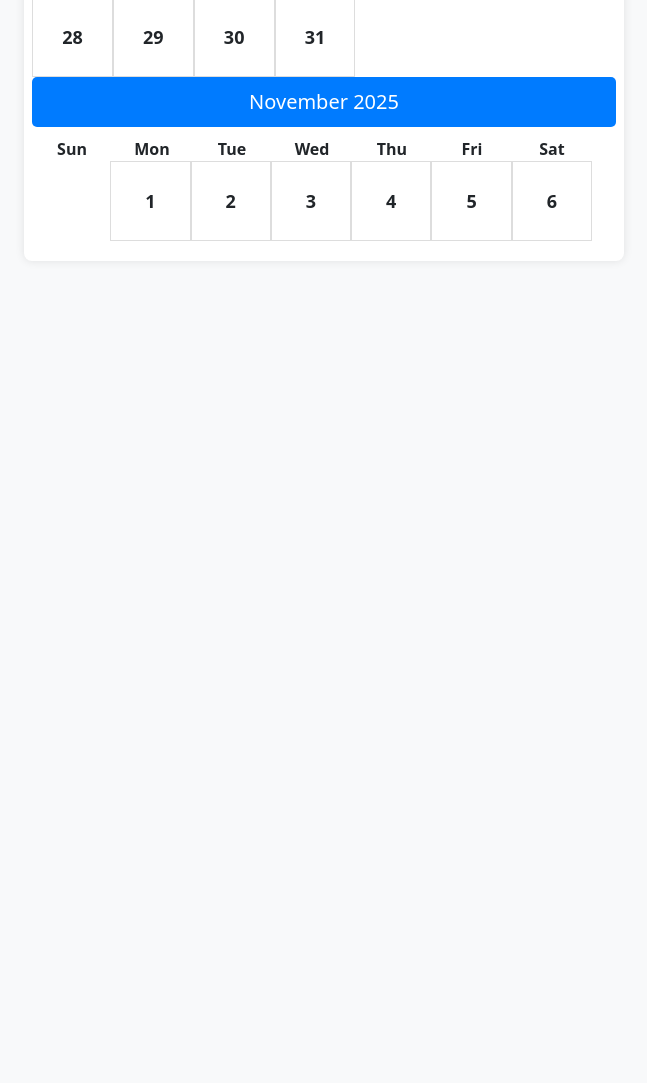
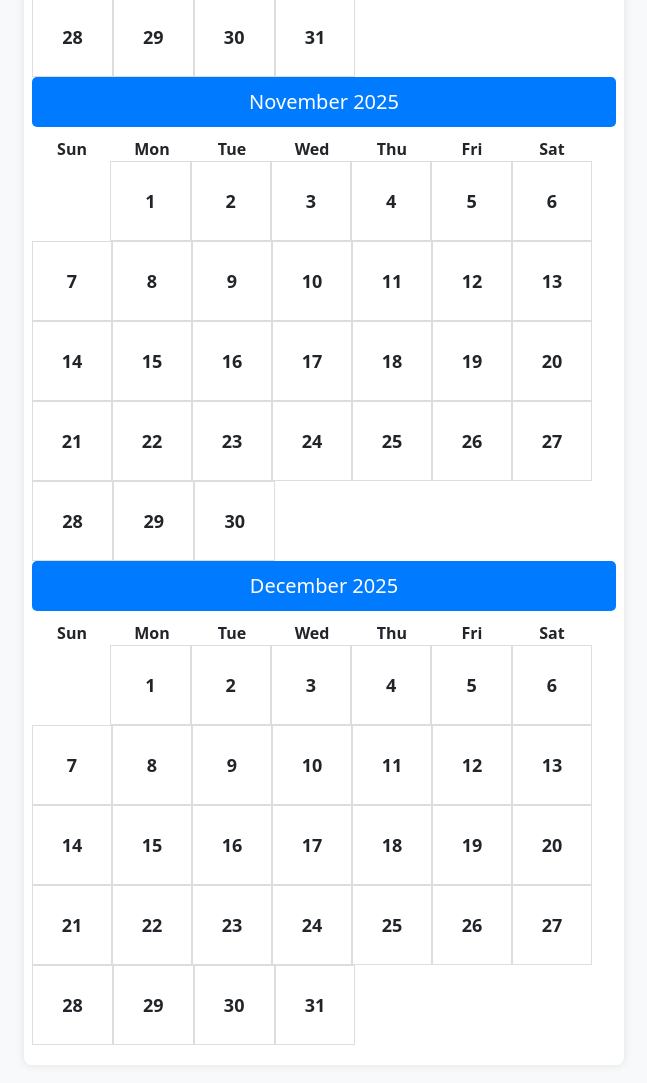
Before and after one commit to davepogi1006/CALENDAR-, a plain HTML site: page Index.html in a window 1280 px wide. Shown: the part 4813-5896 px from the top of the page, without its empty margins (316-963 px from the left). Before the commit the page ends 5104 px from the top, so only its background shows below. Drawn offline with nearby package versions, Linux system fonts and the light colour scheme.

Commit message:
Update Index.html

```diff
--- a/Index.html
+++ b/Index.html
@@ -635,4 +635,104 @@
         <div class="col day">3</div>
         <div class="col day">4</div>
         <div class="col day">5</div>
-        <div class="col day">6</div
+        <div class="col day">6</div>
+    </div>
+    <div class="row">
+        <div class="col day">7</div>
+        <div class="col day">8</div>
+        <div class="col day">9</div>
+        <div class="col day">10</div>
+        <div class="col day">11</div>
+        <div class="col day">12</div>
+        <div class="col day">13</div>
+    </div>
+    <div class="row">
+        <div class="col day">14</div>
+        <div class="col day">15</div>
+        <div class="col day">16</div>
+        <div class="col day">17</div>
+        <div class="col day">18</div>
+        <div class="col day">19</div>
+        <div class="col day">20</div>
+    </div>
+    <div class="row">
+        <div class="col day">21</div>
+        <div class="col day">22</div>
+        <div class="col day">23</div>
+        <div class="col day">24</div>
+        <div class="col day">25</div>
+        <div class="col day">26</div>
+        <div class="col day">27</div>
+    </div>
+    <div class="row">
+        <div class="col day">28</div>
+        <div class="col day">29</div>
+        <div class="col day">30</div>
+        <div class="col"></div>
+        <div class="col"></div>
+        <div class="col"></div>
+        <div class="col"></div>
+    </div>
+    <div class="header">December 2025</div>
+    <div class="row text-center fw-bold">
+        <div class="col">Sun</div>
+        <div class="col">Mon</div>
+        <div class="col">Tue</div>
+        <div class="col">Wed</div>
+        <div class="col">Thu</div>
+        <div class="col">Fri</div>
+        <div class="col">Sat</div>
+    </div>
+
+
+    <div class="row">
+        <div class="col"></div>
+        <div class="col day">1</div>
+        <div class="col day">2</div>
+        <div class="col day">3</div>
+        <div class="col day">4</div>
+        <div class="col day">5</div>
+        <div class="col day">6</div>
+    </div>
+    <div class="row">
+        <div class="col day">7</div>
+        <div class="col day">8</div>
+        <div class="col day">9</div>
+        <div class="col day">10</div>
+        <div class="col day">11</div>
+        <div class="col day">12</div>
+        <div class="col day">13</div>
+    </div>
+    <div class="row">
+        <div class="col day">14</div>
+        <div class="col day">15</div>
+        <div class="col day">16</div>
+        <div class="col day">17</div>
+        <div class="col day">18</div>
+        <div class="col day">19</div>
+        <div class="col day">20</div>
+    </div>
+    <div class="row">
+        <div class="col day">21</div>
+        <div class="col day">22</div>
+        <div class="col day">23</div>
+        <div class="col day">24</div>
+        <div class="col day">25</div>
+        <div class="col day">26</div>
+        <div class="col day">27</div>
+    </div>
+    <div class="row">
+        <div class="col day">28</div>
+        <div class="col day">29</div>
+        <div class="col day">30</div>
+        <div class="col day">31</div>
+        <div class="col"></div>
+        <div class="col"></div>
+        <div class="col"></div>
+    </div>
+</div>
+
+
+<script src="https://cdn.jsdelivr.net/npm/bootstrap@5.3.2/dist/js/bootstrap.bundle.min.js"></script>
+</body>
+</html>
```
